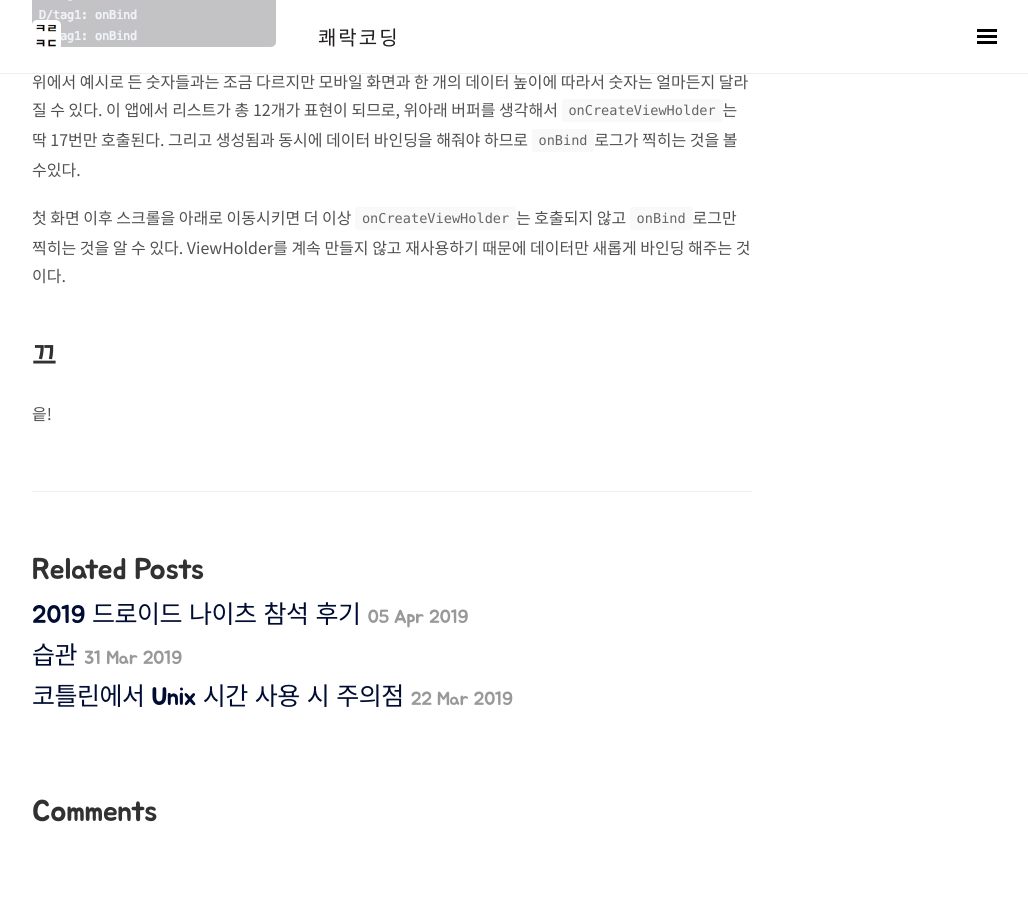
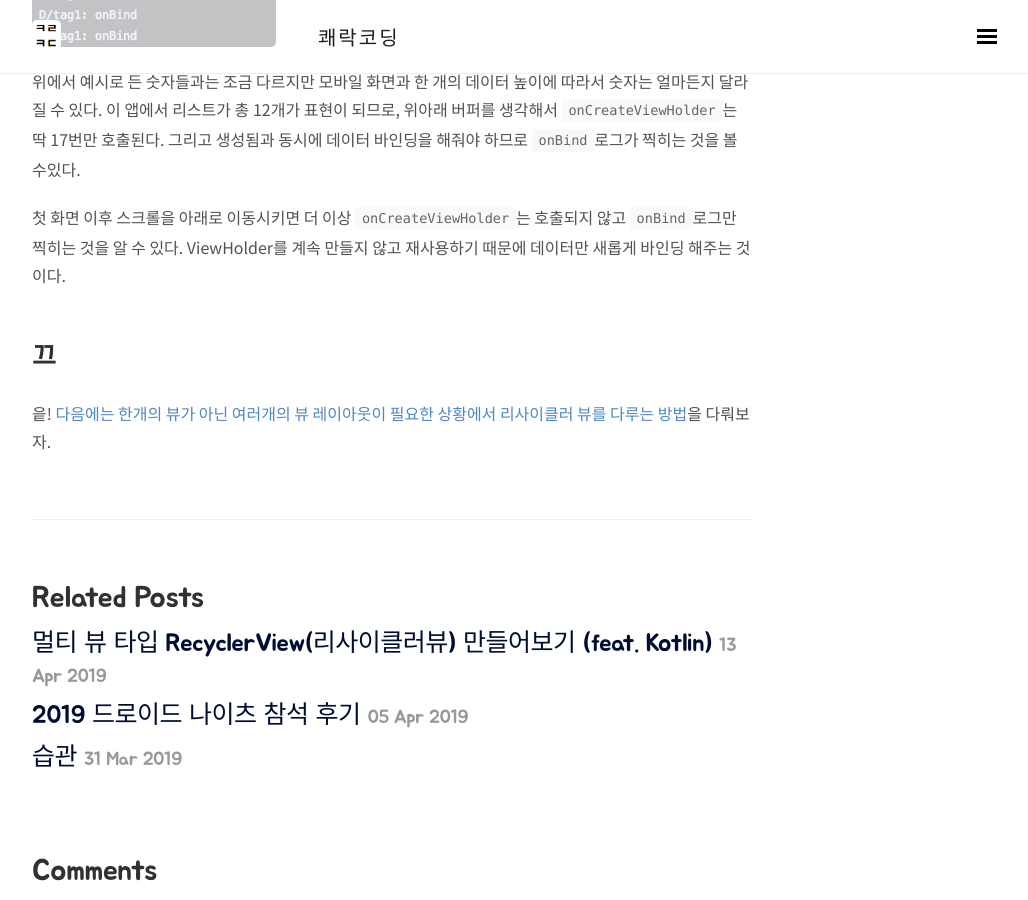
Before and after one commit to wooooooak/wooooooak.github.io, a Jekyll site: the page built from _posts/2019-03-28-recycler_view.md, in a window 1280 px wide and 900 px high, scrolled down 7296 px. Shown: the whole window, without its empty margins (248-1276 px from the left). Built offline with Jekyll 4.4.1, drawn with Linux system fonts in a browser that asks for light colours; nearby versions of some CDN libraries; some web fonts are replaced; comment, search, counter and statistics services are not loaded; before the commit the page ends 8137 px from its top, so only the background shows below that; part of the change alters nothing that is shown.

Commit message:
recycler_view multi view type 포스팅

`````diff
--- a/_posts/2019-03-28-recycler_view.md
+++ b/_posts/2019-03-28-recycler_view.md
@@ -136,4 +136,4 @@ override fun onBindViewHolder(holder: MyViewHolder, position: Int) {
 첫 화면 이후 스크롤을 아래로 이동시키면 더 이상 `onCreateViewHolder`는 호출되지 않고 `onBind`로그만 찍히는 것을 알 수 있다. ViewHolder를 계속 만들지 않고 재사용하기 때문에 데이터만 새롭게 바인딩 해주는 것이다.
 
 ## 끄
-읕!
+읕! [다음에는 한개의 뷰가 아닌 여러개의 뷰 레이아웃이 필요한 상황에서 리사이클러 뷰를 다루는 방법](https://wooooooak.github.io/android/2019/04/13/RecyclerView_mutiType/)을 다뤄보자.
--- /dev/null
+++ b/_posts/2019-04-13-RecyclerView_mutiType.md
@@ -0,0 +1,328 @@
+---
+layout: post
+title: 멀티 뷰 타입 RecyclerView(리사이클러뷰) 만들어보기 (feat. Kotlin)
+category: Android
+tags: [recycler_view, kotlin]
+comments: true
+---
+
+[이전 포스트](https://wooooooak.github.io/android/2019/03/28/recycler_view/)에서는 아주 기본적인 리사이클러뷰의 사용법에 대해서 다뤄보았다. 따라서 뷰의 모양이 끝까지 일정한 채팅방 목록 리스트같은 경우 쉽게 구현할 수 있게 되었다.
+
+이제는 여러개의 뷰 타입, 즉 리사이클러뷰 내에서 단 한 개의 뷰 형태만을 쭉쭉 랜더링하는게 아니라 **다수의 뷰 형태를 가지는 객체들을 랜더링하는 방법을 알아보자.** 말이 어렵다면... 아래 이미지와 같은 샘플 앱을 하나의 리사이클러뷰로 만들어볼 것이다.
+![결과물미리보기](/public/img/android/recycler2_1.png)
+
+아래로 스크롤을 내리면 카테고리 2번도 있는데...(풀 스크린 찍는 방법을 모르겠다ㅠ)
+
+아무튼 이번 예제에서는 총 3개의 다른 뷰 형태를 가지는 리사이클러 뷰를 다뤄볼 것이다. 세가지 다른 뷰 형태란 아래와 같다.
+* 단순 카테고리 명을 표시하는, 텍스트만 있는 뷰
+* 글 아래에 이미지가 크게 박힌 뷰
+* 사진 오른쪽에 사진 제목과 컨텐츠 내용이 담긴 뷰
+
+## 사전 준비
+recyclerView와 cardView, material디자인을 설치할 것이다. 아래코드를 그냥 복사 붙여넣기해도 되지만, 시간이 지남에따라 버전업 되는 부분은 알아서 할수 있으리라 믿는다!
+```gradle
+    implementation 'androidx.recyclerview:recyclerview:1.0.0'
+    implementation 'com.google.android.material:material:1.0.0'
+    implementation 'androidx.cardview:cardview:1.0.0'
+```
+또한, 코드중에 snow라는 이름의 이미지 파일을 사용하는데, 인터넷에 아무 사진이나 다운받아서 프로젝트에 넣어도 무방하고, [깃헙](https://github.com/wooooooak/recyclerView2-tutorial)의 예제코드를 그대로 다운받아서 실행해봐도 무방하다.
+
+## 프로젝트 구조
+![프로젝트구조](/public/img/android/recycler2_5.png)
+
+## layout
+우선 가장 먼저 리사이클러뷰를 담을 메인 layout은 아래와 같다.
+```xml
+<?xml version="1.0" encoding="utf-8"?>
+<androidx.constraintlayout.widget.ConstraintLayout
+        xmlns:android="http://schemas.android.com/apk/res/android"
+        xmlns:tools="http://schemas.android.com/tools"
+        xmlns:app="http://schemas.android.com/apk/res-auto"
+        android:layout_width="match_parent"
+        android:layout_height="match_parent"
+        tools:context=".MainActivity">
+
+    <androidx.appcompat.widget.Toolbar
+            android:layout_width="match_parent"
+            android:layout_height="50dp"
+            app:layout_constraintTop_toTopOf="parent"
+            app:layout_constraintStart_toStartOf="parent"
+            app:layout_constraintEnd_toEndOf="parent"
+            android:id="@+id/toolbar">
+        <TextView
+                android:layout_width="match_parent"
+                android:layout_height="wrap_content"
+                android:text="Toolbar"
+                android:gravity="center"
+        />
+    </androidx.appcompat.widget.Toolbar>
+
+    <androidx.recyclerview.widget.RecyclerView
+            android:id="@+id/recycler_view"
+            android:layout_width="0dp"
+            android:layout_height="0dp"
+            app:layout_constraintTop_toBottomOf="@id/toolbar"
+            app:layout_constraintBottom_toBottomOf="parent"
+            app:layout_constraintEnd_toEndOf="parent"
+            app:layout_constraintStart_toStartOf="parent"
+    />
+</androidx.constraintlayout.widget.ConstraintLayout>
+```
+
+toolbar를 사용하기 때문에 style파일로 들어가서 아래와 같이 `NoActionBar`로 수정해주어야한다.
+
+```xml
+<resources>
+
+    <!-- Base application theme. -->
+    <style name="AppTheme" parent="Theme.AppCompat.Light.NoActionBar">
+        <!-- Customize your theme here. -->
+        <item name="colorPrimary">@color/colorPrimary</item>
+        <item name="colorPrimaryDark">@color/colorPrimaryDark</item>
+        <item name="colorAccent">@color/colorAccent</item>
+    </style>
+
+</resources>
+```
+
+위에서 언급한 3가지 뷰 타입에 대해서 각각의 레이아웃을 살펴보자.
+
+#### 카테고리명을 담당할 뷰 레이아웃 (text_type.xml)
+```xml
+<LinearLayout
+        xmlns:card_view="http://schemas.android.com/apk/res-auto"
+        xmlns:android="http://schemas.android.com/apk/res/android"
+        android:id="@+id/card_view"
+        android:layout_width="match_parent"
+        android:layout_height="wrap_content"
+        android:layout_marginTop="8dp"
+        android:layout_marginStart="24dp"
+>
+    <TextView
+            android:id="@+id/title"
+            android:layout_width="match_parent"
+            android:textAlignment="textStart"
+            android:layout_height="wrap_content"
+            android:textColor="@color/colorTitle"
+            android:textSize="20sp"
+    />
+</LinearLayout>
+```
+#### 제목 아래에 사진이 크게 박혀있는 뷰 레이아웃 (image_type)
+```xml
+<com.google.android.material.card.MaterialCardView
+        xmlns:card_view="http://schemas.android.com/apk/res-auto"
+        xmlns:android="http://schemas.android.com/apk/res/android"
+        android:id="@+id/card_view"
+        android:layout_width="match_parent"
+        android:layout_height="wrap_content"
+        android:layout_margin="16dp"
+        card_view:cardElevation="10dp">
+    <LinearLayout
+            android:layout_width="match_parent"
+            android:orientation="vertical"
+            android:layout_height="wrap_content">
+        <TextView
+                android:id="@+id/title"
+                android:layout_width="match_parent"
+                android:layout_height="wrap_content"
+                android:padding="10dp"
+        />
+        <ImageView
+                android:id="@+id/background"
+                android:layout_width="match_parent"
+                android:layout_height="150dp"
+                android:scaleType="centerCrop"
+                android:src="@drawable/snow"
+        />
+    </LinearLayout>
+</com.google.android.material.card.MaterialCardView>
+```
+
+#### 진 오른쪽에 사진 제목과 컨텐츠 내용이 담긴 뷰 레이아웃 (image_type2.xml)
+```xml
+<com.google.android.material.card.MaterialCardView
+        xmlns:card_view="http://schemas.android.com/apk/res-auto"
+        xmlns:android="http://schemas.android.com/apk/res/android"
+        xmlns:tools="http://schemas.android.com/tools" android:id="@+id/card_view"
+        android:layout_width="match_parent"
+        android:layout_height="wrap_content"
+        android:layout_margin="16dp"
+        card_view:cardElevation="10dp">
+
+    <androidx.constraintlayout.widget.ConstraintLayout
+            android:layout_width="match_parent"
+            android:layout_height="wrap_content">
+
+        <ImageView
+                android:layout_width="181dp"
+                card_view:srcCompat="@drawable/snow"
+                android:id="@+id/imageView2"
+                card_view:layout_constraintTop_toTopOf="parent" card_view:layout_constraintStart_toStartOf="parent"
+                card_view:layout_constraintBottom_toBottomOf="parent"
+                card_view:layout_constraintVertical_bias="0.0" android:layout_height="125dp"/>
+        <TextView
+                android:text="제목"
+                android:layout_width="wrap_content"
+                android:layout_height="wrap_content" card_view:layout_constraintTop_toTopOf="parent"
+                android:id="@+id/titleView" card_view:layout_constraintStart_toEndOf="@+id/imageView2"
+                android:layout_marginStart="8dp" card_view:layout_constraintEnd_toEndOf="parent"
+                android:layout_marginEnd="8dp" card_view:layout_constraintHorizontal_bias="0.524"
+                android:layout_marginTop="28dp" android:textAppearance="@style/TextAppearance.AppCompat.Subhead"
+        />
+        <TextView
+                android:text="내용"
+                android:layout_width="wrap_content"
+                android:layout_height="wrap_content"
+                card_view:layout_constraintBottom_toBottomOf="parent"
+                android:id="@+id/contentView" card_view:layout_constraintStart_toEndOf="@+id/imageView2"
+                android:layout_marginStart="8dp" card_view:layout_constraintEnd_toEndOf="parent"
+                android:layout_marginEnd="8dp" android:layout_marginTop="8dp"
+                card_view:layout_constraintTop_toBottomOf="@+id/titleView"
+                card_view:layout_constraintHorizontal_bias="0.512" card_view:layout_constraintVertical_bias="0.102"/>
+    </androidx.constraintlayout.widget.ConstraintLayout>
+</com.google.android.material.card.MaterialCardView>
+```
+
+프로젝트에 필요한 세가지 뷰 레이아웃 작성은 모두 끝났다. 이제 [이전 포스트](https://wooooooak.github.io/android/2019/03/28/recycler_view/)에서도 그랬듯이 데이터를 만들고, 어댑터를 만들어주고, 레이아웃 매니저만 정해주면 끝난다.
+
+## Kotlin Code
+### model
+`Model.kt` 클래스는 랜더링 하고 싶은 데이터를 가지고 있을 클래스이다.
+```kotlin
+data class Model(val type: Int, val text: String, val data: Int, val contentString: String?) {
+    companion object {
+        const val TEXT_TYPE = 0
+        const val IMAGE_TYPE = 1
+        const val IMAGE_TYPE_2 = 2
+    }
+}
+````
+* **첫 번째 인자 값** : 우리가 만든 3가지 형태의 뷰들 중, 어떤 형태의 뷰인지 Int값으로 넘겨줄 것이다. 그 Int은 `ViewTypeEnum` 을 사용한다.
+* **두 번째 인자 값** : 텍스트를 입력받을 파라미터이다. 텍스트 하나만 랜더링 하는 뷰에서는 그 텍스트를, 텍스트1개 이미지1개인 뷰에서 텍스트를, 텍스트2 이미지1개인 뷰에서는 제목 부분을 담당할 String이다.
+* **세 번째 인자 값** : 이미지가 필요한 뷰라면 이미지를 넣어줄 파라미터.
+* **네 번째 인자 값** : 텍스트2 이미지1개인 `image_type1.xml` 뷰에서 제목 아래의 컨텐츠 부분의 값을 담당할 String이다.
+
+### MainActivity
+`MainActivity`는 [이전 포스트](https://wooooooak.github.io/android/2019/03/28/recycler_view/)와 동일하게 어댑터와 레이아웃 매니저를 설정해주는 부분이다. 더불어 데이터 리스트에 값을 만들어 어댑터에 넣어줄 것이다.
+
+```kotlin
+class MainActivity : AppCompatActivity() {
+
+    override fun onCreate(savedInstanceState: Bundle?) {
+        super.onCreate(savedInstanceState)
+        setContentView(R.layout.activity_main)
+        setSupportActionBar(toolbar)
+
+        val list = mutableListOf<Model>().apply {
+            add(Model(Model.TEXT_TYPE, "카테고리 1번!", 0, null))
+            add(Model(Model.IMAGE_TYPE, "텍스트뷰 아래에 이미지가 있는 뷰타입.", R.drawable.snow, null))
+            add(Model(Model.IMAGE_TYPE_2, "안녕, 제목부분이 될거야", R.drawable.snow, "내용부분!"))
+            add(Model(Model.IMAGE_TYPE, "다시 한 번 텍스트 옆에 이미지가 있는 뷰타입", R.drawable.snow, null))
+            add(Model(Model.IMAGE_TYPE_2, "제목2!!", R.drawable.snow, "사진에 대한 설명?"))
+
+            add(Model(Model.TEXT_TYPE, "카테고리 2번!", 0, null))
+            add(Model(Model.IMAGE_TYPE, "새로운 카테고리 시작!.", R.drawable.snow, null))
+            add(Model(Model.IMAGE_TYPE, "다음생엔 울창한 숲의 이름모를 나무로 태어나 평화로이 살다가 누군가의 유서가 되고 싶다.", R.drawable.snow, null))
+            add(Model(Model.IMAGE_TYPE_2, "제목부분.", R.drawable.snow, "내용부분"))
+        }
+
+        val adpater = MultiViewTypeAdapter(list, this)
+        recycler_view.layoutManager = LinearLayoutManager(this, RecyclerView.VERTICAL, false)
+        recycler_view.adapter = adpater
+    }
+}
+```
+
+### 대망의 MultiViewTypeAdapter
+어쩌면 [이전 포스트](https://wooooooak.github.io/android/2019/03/28/recycler_view/)를 보던 중
+```kotlin
+override fun onCreateViewHolder(parent: ViewGroup, viewType: Int): MyViewHolder {
+    val view = LayoutInflater.from(parent.context).inflate(R.layout.item, parent, false)
+    Log.d("tag1" , "onCreateViewHolder")
+    return MyViewHolder(view)
+}
+````
+이부분의 `viewType`인자가 무엇인지 궁금했을 분이 계셨을 수도 있을것 같다. 정말 섬세하신분...
+
+`viewType`변수명에서 느낄 수 있듯이 viewType이 구분되어 들어오는 값이다. 이 viewType은 어디서 넘어올까?
+
+`onCreateViewHolder`가 호출되기 전, `getItemViewType(position: Int): Int`함수가 먼저 호출되어 리턴 값이 넘겨지는 것이다. 따라서 우리는 이 함수에서 적절히 뷰타입을 구분하여 리턴해주면 된다. 뷰타입을 구분하는 방법이야 여러가지가 있겠지만, 우리는 처음 `Model`객체를 생성할 때 부터 첫 번째 인자로 `type` 값을 구분해서 넣어줬으므로 그대로 넘겨주면 된다.
+
+```kotlin
+class MultiViewTypeAdapter(private val list: MutableList<Model>) :
+    RecyclerView.Adapter<RecyclerView.ViewHolder>() {
+
+    private var totalTypes = list.size
+
+    // getItemViewType의 리턴값 Int가 viewType으로 넘어온다.
+    // viewType으로 넘어오는 값에 따라 viewHolder를 알맞게 처리해주면 된다.
+    override fun onCreateViewHolder(parent: ViewGroup, viewType: Int): RecyclerView.ViewHolder {
+        val view: View?
+        return when (viewType) {
+            Model.TEXT_TYPE -> {
+                view = LayoutInflater.from(parent.context).inflate(R.layout.text_type, parent, false)
+                TextTypeViewHolder(view)
+            }
+            Model.IMAGE_TYPE -> {
+                view = LayoutInflater.from(parent.context).inflate(R.layout.image_type, parent, false)
+                ImageTypeViewHolder(view)
+            }
+            Model.IMAGE_TYPE_2 -> {
+                view = LayoutInflater.from(parent.context).inflate(R.layout.image_type2, parent, false)
+                ImageTypeView2Holder(view)
+            }
+            else -> throw RuntimeException("알 수 없는 뷰 타입 에러")
+        }
+    }
+
+    override fun getItemCount(): Int {
+        return totalTypes
+    }
+
+    override fun onBindViewHolder(holder: RecyclerView.ViewHolder, position: Int) {
+        Log.d("MultiViewTypeAdapter", "Hi, onBindViewHolder")
+        val obj = list[position]
+        when (obj.type) {
+            Model.TEXT_TYPE -> (holder as TextTypeViewHolder).txtType.text = obj.text
+            Model.IMAGE_TYPE -> {
+                (holder as ImageTypeViewHolder).title.text = obj.text
+                holder.image.setImageResource(obj.data)
+            }
+            Model.IMAGE_TYPE_2 -> {
+                (holder as ImageTypeView2Holder).title.text = obj.text
+                holder.content.text = obj.contentString
+                holder.image.setImageResource(obj.data)
+            }
+        }
+    }
+
+    // 여기서 받는 position은 데이터의 index다.
+    override fun getItemViewType(position: Int): Int {
+        Log.d("MultiViewTypeAdapter", "Hi, getItemViewType")
+        return list[position].type
+    }
+
+    inner class TextTypeViewHolder(itemView: View) : RecyclerView.ViewHolder(itemView) {
+        val txtType: TextView = itemView.findViewById(R.id.title)
+    }
+
+    inner class ImageTypeViewHolder(itemView: View) : RecyclerView.ViewHolder(itemView) {
+        val title: TextView = itemView.findViewById(R.id.title)
+        val image: ImageView = itemView.findViewById(R.id.background)
+    }
+
+    inner class ImageTypeView2Holder(itemView: View) : RecyclerView.ViewHolder(itemView) {
+        val title: TextView = itemView.findViewById(R.id.titleView)
+        val content: TextView = itemView.findViewById(R.id.contentView)
+        val image: ImageView = itemView.findViewById(R.id.imageView2)
+    }
+}
+```
+
+결국 뷰홀더를 여러개 만들고, `onCreateViewHolder`에서 데이터에 따라 그에 맞는 뷰홀더를 생성해주는게 전부이다.
+
+사실 뷰 타입을 `Model`의 `compaion object`로, 또 숫자로 관리한다는 게 좋진 않지만 여러개의 뷰 타입을 다루는 리사이클러 뷰를 공부하는데는 지장이 없다. 더 좋은 코드로 리팩토링 하고자 한다면, [github](https://github.com/wooooooak/recyclerView2-tutorial)에서 소스를 다운받은 후, [Android RecyclerView Multiple Layout Sealed Class 포스팅 - 영문](https://www.codexpedia.com/android/android-recyclerview-multiple-layout-sealed-class/)이나, [Kotlin Sealed class를 사용한 UI 상태 관리 포스팅](https://medium.com/@lazysoul/kotlin-sealed-class%EB%A5%BC-%EC%82%AC%EC%9A%A9%ED%95%9C-ui-%EC%83%81%ED%83%9C-%EA%B4%80%EB%A6%AC-1-3-98cf37207c13)을 읽고 스스로 리팩토링 해보는 것도 좋은 방법이 될 것 같다.
+
+## 끄
+읕
`````
Also changed, not shown: public/img/android/recycler2_1.png (added), public/img/android/recycler2_4.png (added), public/img/android/recycler2_5.png (added).
